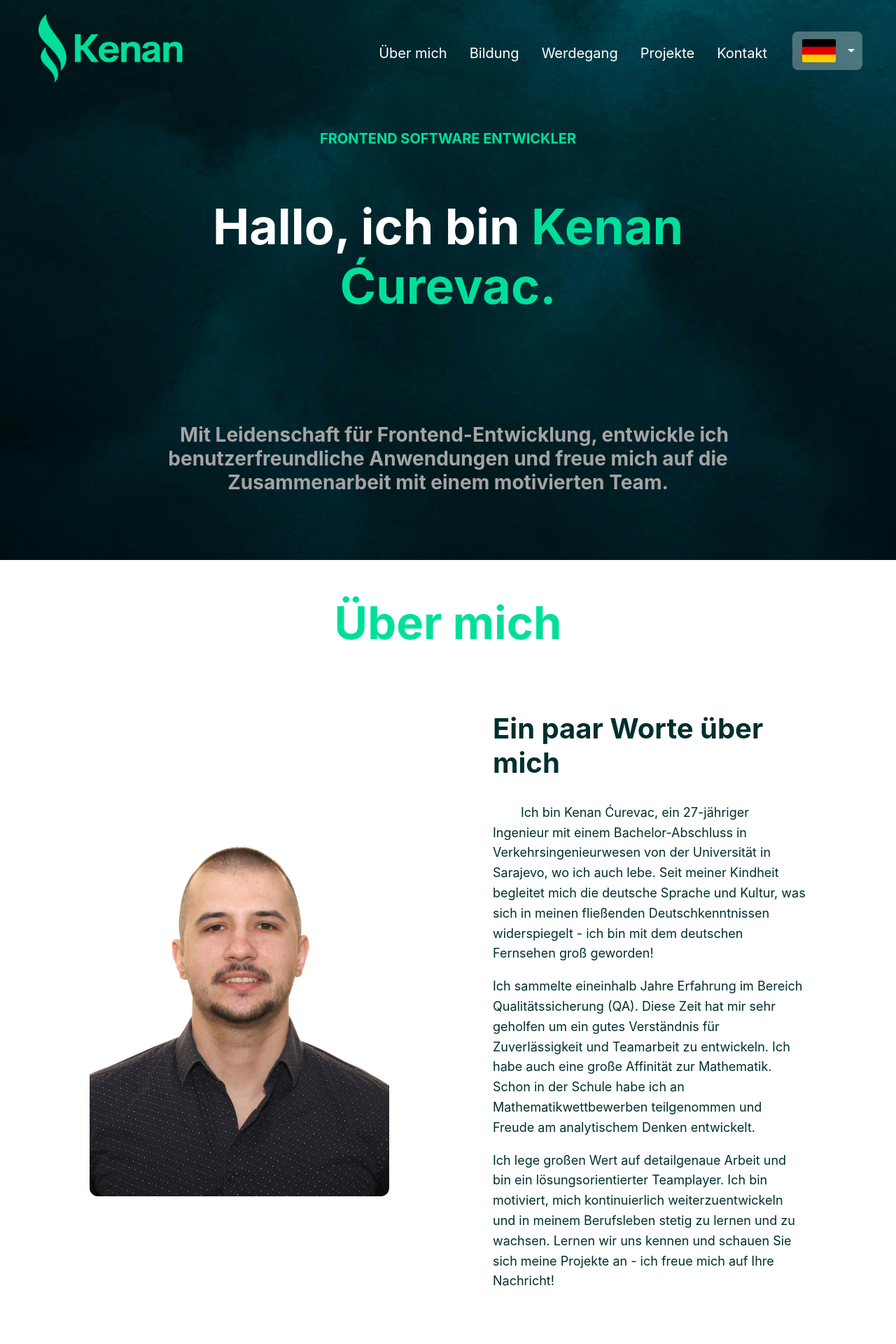
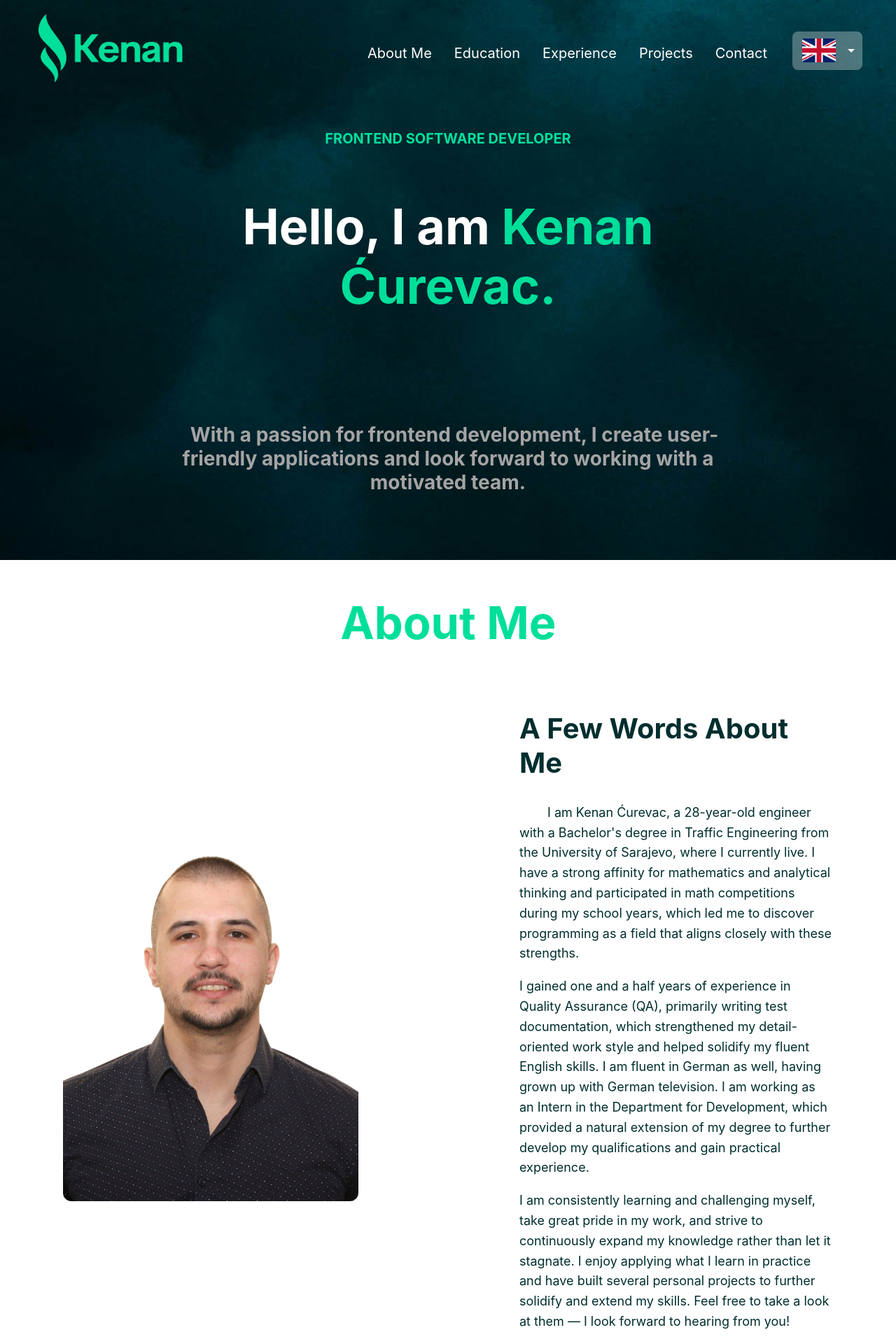
Before and after one commit to KenanCurevac/PortfolioKC, a React (Create React App) app: page / in a window 1280 px wide. Shown: the top 1920 px of the page at 70% size. Built offline with nearby package versions, Linux system fonts and the light colour scheme.

Commit message:
added project and career and some text and css changes

```diff
--- a/src/components/navbar/MobileMenu.css
+++ b/src/components/navbar/MobileMenu.css
@@ -0,0 +1,33 @@
+.MuiDrawer-paper {
+  width: 50vw;
+  max-width: 380px;
+  display: flex;
+  flex-direction: column;
+  justify-content: flex-start;
+  align-items: center;
+  background: linear-gradient(150deg, #00df9a, #016c4a) !important;
+  color: white !important;
+  padding-top: 2vw;
+}
+
+.sidenav-top {
+  display: flex;
+  justify-content: space-between;
+  align-items: center;
+  width: 90%;
+}
+
+.sidenav-logo {
+  filter: brightness(20%);
+  width: min(67%, 200px);
+  aspect-ratio: 2/1;
+}
+
+.sidenav-close-button .MuiSvgIcon-root {
+  font-size: clamp(34px, 10vw, 60px) !important;
+  color: white !important;
+}
+
+.sidenav-close-button .MuiSvgIcon-root:hover {
+  color: #001f1f !important;
+}
--- a/src/components/navbar/MobileMenu.jsx
+++ b/src/components/navbar/MobileMenu.jsx
@@ -1,3 +1,4 @@
+import "./MobileMenu.css";
 import logo from "../../assets/port-logo-org.png";
 import Drawer from "@mui/material/Drawer";
 import Button from "@mui/material/Button";
--- a/src/components/navbar/Navbar.css
+++ b/src/components/navbar/Navbar.css
@@ -13,31 +13,6 @@
   height: auto;
 }
 
-.MuiDrawer-paper {
-  width: 50vw;
-  max-width: 380px;
-  display: flex;
-  flex-direction: column;
-  justify-content: flex-start;
-  align-items: center;
-  background: linear-gradient(150deg, #00df9a, #016c4a) !important;
-  color: white !important;
-  padding-top: 2vw;
-}
-
-.sidenav-top {
-  display: flex;
-  justify-content: space-between;
-  align-items: center;
-  width: 90%;
-}
-
-.sidenav-logo {
-  filter: brightness(20%);
-  width: min(67%, 200px);
-  aspect-ratio: 2/1;
-}
-
 .sidenav-open-button {
   display: none !important;
 }
@@ -51,15 +26,6 @@
   color: #00df9a !important;
 }
 
-.sidenav-close-button .MuiSvgIcon-root {
-  font-size: clamp(34px, 10vw, 60px) !important;
-  color: white !important;
-}
-
-.sidenav-close-button .MuiSvgIcon-root:hover {
-  color: #001f1f !important;
-}
-
 @media (max-width: 1050px) {
   .sidenav-open-button {
     display: block !important;
--- a/src/components/navbar/Navbar.jsx
+++ b/src/components/navbar/Navbar.jsx
@@ -9,7 +9,7 @@ import useMediaQuery from "@mui/material/useMediaQuery";
 import MobileMenu from "./MobileMenu";
 
 export default function Navbar(props) {
-  const [language, setLanguage] = useState("de");
+  const [language, setLanguage] = useState("en");
   const [openMobileMenu, setOpenMobileMenu] = useState(false);
 
   function handleLanguageChange(language) {
@@ -32,6 +32,7 @@ export default function Navbar(props) {
     <Fade direction="down" delay={200} triggerOnce>
       <div className="navbar">
         <img src={logo} className="navbar-logo" />
+
         <NavLinks
           {...props}
           className="navbar-links"
@@ -46,6 +47,7 @@ export default function Navbar(props) {
         >
           <MenuIcon />
         </Button>
+
         <MobileMenu
           {...props}
           openMobileMenu={openMobileMenu}
--- a/src/components/sections/AboutMe.jsx
+++ b/src/components/sections/AboutMe.jsx
@@ -15,12 +15,9 @@ export default forwardRef(function AboutMe(_, ref) {
       </Zoom>
       <div className="section-group direction-reverse">
         <Fade direction="left" delay={800} duration={1400} triggerOnce>
-          <img
-            className="topic-image"
-            src={cvPicture}
-            alt="Photo"
-            style={{ maxHeight: "550px" }}
-          />
+          <div className="topic-image-wrap" style={{ marginBottom: "40px" }}>
+            <img className="topic-image" src={cvPicture} alt="Photo" />
+          </div>
         </Fade>
         <Zoom delay={600} duration={1400} triggerOnce>
           <div className="topic-container">
@@ -37,14 +34,16 @@ export default forwardRef(function AboutMe(_, ref) {
       </div>
       <div className="section-group direction-reverse">
         <Fade direction="left" delay={800} duration={1400} triggerOnce>
-          <img className="topic-image" src={react} alt="React" />{" "}
+          <div className="topic-image-wrap">
+            <img className="topic-image" src={react} alt="React" />
+          </div>
         </Fade>
         <Zoom delay={600} duration={1400} triggerOnce>
           <div className="topic-container">
             <h1 className="topic-title">{t("about.section2.subtitle")}</h1>
             <p className="topic-description" style={{ fontSize: "24px" }}>
-              Javascript, React.js, TypeScript, GitHub, Redux Toolkit, SCSS,
-              MaterialUI
+              Javascript, React.js, Next.js, TypeScript, GitHub, Redux Toolkit,
+              Zustand, SCSS, MaterialUI, shadcn/ui
             </p>
           </div>
         </Zoom>
--- a/src/components/sections/Career.jsx
+++ b/src/components/sections/Career.jsx
@@ -2,6 +2,7 @@ import "./Sections.css";
 import { forwardRef } from "react";
 import bloola from "../../assets/bloola.png";
 import ccc from "../../assets/ccc.jpg";
+import hadzici from "../../assets/hadzici.jpg";
 import { useTranslation } from "react-i18next";
 import { Fade, Zoom } from "react-awesome-reveal";
 
@@ -15,7 +16,7 @@ export default forwardRef(function Career(_, ref) {
       </Zoom>
       <div className="section-group direction-reverse">
         <Fade direction="left" delay={800} duration={1400} triggerOnce>
-          <img className="topic-image" src={bloola} alt="Bloola GmbH" />{" "}
+          <img className="topic-image" src={bloola} alt="Bloola GmbH" />
         </Fade>
         <Zoom delay={600} duration={1400} triggerOnce>
           <div className="topic-container">
@@ -28,7 +29,7 @@ export default forwardRef(function Career(_, ref) {
       </div>
       <div className="section-group direction-reverse">
         <Fade direction="left" delay={800} duration={1400} triggerOnce>
-          <img className="topic-image" src={ccc} alt="CCC Call Center" />{" "}
+          <img className="topic-image" src={ccc} alt="CCC Call Center" />
         </Fade>
         <Zoom delay={600} duration={1400} triggerOnce>
           <div className="topic-container">
@@ -39,6 +40,24 @@ export default forwardRef(function Career(_, ref) {
           </div>{" "}
         </Zoom>
       </div>
+      <div className="section-group direction-reverse">
+        <Fade direction="left" delay={800} duration={1400} triggerOnce>
+          <img
+            className="topic-image"
+            style={{ maxWidth: "400px" }}
+            src={hadzici}
+            alt="Hadzici"
+          />
+        </Fade>
+        <Zoom delay={600} duration={1400} triggerOnce>
+          <div className="topic-container">
+            <h1 className="topic-title">{t("career.section3.subtitle")}</h1>
+            <p className="topic-description">
+              {t("career.section3.paragraph")}
+            </p>
+          </div>{" "}
+        </Zoom>
+      </div>
     </div>
   );
 });
--- a/src/components/sections/Education.jsx
+++ b/src/components/sections/Education.jsx
@@ -25,11 +25,13 @@ export default forwardRef(function Education(_, ref) {
           </div>
         </Zoom>
         <Fade direction="right" delay={800} duration={1400} triggerOnce>
-          <img
-            className="topic-image"
-            src={university}
-            alt="University of Sarajevo"
-          />
+          <div className="topic-image-wrap">
+            <img
+              className="topic-image"
+              src={university}
+              alt="University of Sarajevo"
+            />
+          </div>
         </Fade>
       </div>
       <div className="section-group">
@@ -44,8 +46,8 @@ export default forwardRef(function Education(_, ref) {
           </div>
         </Zoom>
         <Fade direction="right" delay={800} duration={1400} triggerOnce>
-          <div className="square-image-container">
-            <img className="square-image" src={goethe} alt="Goethe-Institut" />
+          <div className="topic-image-wrap">
+            <img className="topic-image" src={goethe} alt="Goethe-Institut" />
           </div>
         </Fade>
       </div>
--- a/src/components/sections/Sections.css
+++ b/src/components/sections/Sections.css
@@ -2,14 +2,14 @@
   background-color: white;
   color: #002e2e;
   width: 100%;
-  padding: 50px 20px;
+  padding: 50px 7vw;
 }
 
 .green-bg {
   background-color: #001f1f;
   color: white;
   width: 100%;
-  padding: 50px 20px;
+  padding: 50px 7vw;
 }
 
 .section-title {
@@ -25,7 +25,7 @@
   max-width: 1240px;
   margin: 60px auto;
   display: flex;
-  justify-content: space-evenly;
+  justify-content: space-between;
   align-items: center;
   gap: 40px;
 }
@@ -50,42 +50,45 @@
   width: 35vw;
 }
 
+.topic-image-wrap {
+  object-fit: contain;
+  height: clamp(280px, 33vw, 460px);
+  width: clamp(280px, 33vw, 460px);
+  display: flex;
+  justify-content: center;
+  align-items: center;
+}
+
 .topic-image {
-  object-fit: contain;
   border-radius: 12px;
-  max-width: 35vw;
-  max-height: 450px;
   width: 100%;
 }
 
-.square-image-container {
-  width: 35vw;
+.button-container {
   display: flex;
-  justify-content: center;
-  align-items: center;
-  max-height: 450px;
-  height: 100%;
-}
-
-.square-image {
-  object-fit: contain;
-  border-radius: 12px;
-  max-height: 450px;
-  height: auto;
-  width: 82%;
+  justify-content: space-evenly;
 }
 
 .project-button {
   background-color: white;
   color: #001f1f;
-  width: min(300px, 75vw);
   border-radius: 8px;
   font-weight: bold;
-  font-size: 20px;
   padding: 14px;
   text-align: center;
   cursor: pointer;
   border: none;
+  margin: 20px auto;
+}
+
+.fullstack-button {
+  width: 30%;
+  font-size: 16px;
+}
+
+.frontend-button {
+  width: 45%;
+  font-size: 20px;
 }
 
 .project-button:hover {
@@ -131,8 +134,13 @@
     width: 75vw;
   }
 
+  .flat-image-wrap {
+    max-height: 200px;
+  }
+
   .topic-image {
     max-width: 65vw;
+    min-width: 320px;
   }
 
   .square-image {
--- a/src/i18n/i18n.js
+++ b/src/i18n/i18n.js
@@ -8,7 +8,7 @@ i18n.use(initReactI18next).init({
     en: { translation: translationEN },
     de: { translation: translationDE },
   },
-  lng: "de",
+  lng: "en",
   fallbackLng: "en",
   interpolation: {
     escapeValue: false,
--- a/src/i18n/locales/de/translation.json
+++ b/src/i18n/locales/de/translation.json
@@ -15,9 +15,9 @@
     "title": "Über mich",
     "section1": {
       "subtitle": "Ein paar Worte über mich",
-      "paragraph1": "Ich bin Kenan Ćurevac, ein 27-jähriger Ingenieur mit einem Bachelor-Abschluss in Verkehrsingenieurwesen von der Universität in Sarajevo, wo ich auch lebe. Seit meiner Kindheit begleitet mich die deutsche Sprache und Kultur, was sich in meinen fließenden Deutschkenntnissen widerspiegelt - ich bin mit dem deutschen Fernsehen groß geworden!",
-      "paragraph2": "Ich sammelte eineinhalb Jahre Erfahrung im Bereich Qualitätssicherung (QA). Diese Zeit hat mir sehr geholfen um ein gutes Verständnis für Zuverlässigkeit und Teamarbeit zu entwickeln. Ich habe auch eine große Affinität zur Mathematik. Schon in der Schule habe ich an Mathematikwettbewerben teilgenommen und Freude am analytischem Denken entwickelt.",
-      "paragraph3": "Ich lege großen Wert auf detailgenaue Arbeit und bin ein lösungsorientierter Teamplayer. Ich bin motiviert, mich kontinuierlich weiterzuentwickeln und in meinem Berufsleben stetig zu lernen und zu wachsen. Lernen wir uns kennen und schauen Sie sich meine Projekte an - ich freue mich auf Ihre Nachricht!"
+      "paragraph1": "Ich bin Kenan Ćurevac, 28 Jahre alt, Ingenieur mit einem Bachelorabschluss in Verkehrsingenieurwesen von der Universität Sarajevo, wo ich derzeit lebe. Ich habe eine starke Affinität zu Mathematik und analytischem Denken und habe während meiner Schulzeit an Mathematikwettbewerben teilgenommen, was dazu führte, dass ich das Programmieren entdeckte – ein Bereich, der meinen Stärken sehr entspricht.",
+      "paragraph2": "Ich habe anderthalb Jahre Erfahrung im Bereich Quality Assurance (QA) gesammelt, hauptsächlich im Verfassen von Testdokumentationen, was meinen detailorientierten Arbeitsstil gestärkt und meine fließenden Englischkenntnisse gefestigt hat. Ich spreche auch fließend Deutsch, da ich mit deutschem Fernsehen aufgewachsen bin. Derzeit arbeite ich als Praktikant in der Abteilung für Entwicklung, was eine natürliche Erweiterung meines Studiums darstellte, um meine Qualifikationen weiter auszubauen und praktische Erfahrung zu sammeln.",
+      "paragraph3": "Ich lerne kontinuierlich dazu, stelle mich neuen Herausforderungen, lege großen Wert auf meine Arbeit und bemühe mich, mein Wissen stets zu erweitern und nicht stagnieren zu lassen. Ich setze mein Wissen gerne in die Praxis um und habe mehrere persönliche Projekte realisiert, um meine Fähigkeiten weiter zu festigen und auszubauen. Schauen Sie sich gerne meine Projekte an – ich freue mich darauf, von Ihnen zu hören!"
     },
     "section2": { "subtitle": "Frontend-Kenntnisse" }
   },
@@ -41,20 +41,32 @@
     "section2": {
       "subtitle": "Tätigkeit als Call Agent",
       "paragraph": "Als Call Agent in einem Call Center konnte ich meine Fähigkeiten im Bereich Kommunikation, Empathie und Verkauf deutlich ausbauen. Dabei war ich für die Betreuung und Beratung deutscher Kunden sowie für den Abschluss von Strom-, Gas-, Internet- und Telefonverträgen zuständig."
+    },
+    "section3": {
+      "subtitle": "Praktikant in der Gemeinde Hadžići",
+      "paragraph": "Als Praktikant bei der Gemeinde Hadžići unterstützte ich die Abteilung für Entwicklungs- und Wohnungs-/Kommunalangelegenheiten bei Büroaufgaben, wie Dokumentenbearbeitung, Korrespondenz und administrativer Organisation. Dabei arbeitete ich mit Microsoft Word und Excel zur Erstellung und Verwaltung von Dokumenten und Tabellen."
     }
   },
   "projects": {
     "title": "Projekte",
     "section1": {
-      "paragraph1": "Quiz-App ist eine interaktive Quiz-Anwendung, die aus 10 Fragen mit jeweils vier Antwortmöglichkeiten besteht. Nach Beantwortung aller Fragen erhält der Nutzer eine Auswertung seiner Antworten.",
-      "paragraph2": "Technologien: React, TypeScript, Redux Toolkit, Material UI, The Trivia API"
+      "paragraph1": "Quiz App ist eine interaktive Quizanwendung, die aus 10 Fragen mit jeweils vier Antwortmöglichkeiten besteht.",
+      "paragraph2": "Nach Abschluss des Quiz erhalten die Nutzer eine Auswertung ihrer Antworten und direktes Feedback zu ihrer Leistung.",
+      "paragraph3": "Technologien: React, TypeScript, Redux Toolkit, Material UI, The Trivia API"
     },
     "section2": {
-      "paragraph1": "Film Atlas ist eine umfassende Filmdatenbank, die es Nutzern ermöglicht, nach Filmen, Fernsehserien und Personen, die in der Film- und Fernsehbranche tätig sind, zu suchen und Informationen über diese zu erhalten.",
-      "paragraph2": "Die Datenbank listet nicht nur aktuelle Kinofilme und beliebte Serien auf, sondern bietet auch einen Ausblick auf kommende Filme (mit Trailern) und Serien sowie eine Übersicht der aktuell im TV laufenden Serien. Abgerundet wird das Angebot durch Top-Listen der am besten bewerteten Produktionen.",
+      "paragraph1": "Film Atlas ist eine Plattform zur Filmentdeckung, die es Nutzern ermöglicht, nach Filmen, Serien und Personen der Filmindustrie zu suchen und detaillierte Informationen zu jedem Eintrag abzurufen.",
+      "paragraph2": "Die Anwendung bietet aktuelle Kinofilme, beliebte und bestbewertete Inhalte, kommende Filme mit Trailern sowie eine Übersicht über aktuell laufende Serien.",
       "paragraph3": "Technologien: React, TypeScript, SCSS, Material UI, The Movie Database API"
     },
-    "button": "Zum Projekt"
+    "section3": {
+      "paragraph1": "Pin the Place ist ein Full-Stack, interaktives Geografie-Quizspiel, bei dem Nutzer zehn zeitlich begrenzte Fragen beantworten und die gesuchten Orte auf einer Weltkarte markieren.",
+      "paragraph2": "Jede Runde ist auf 15 Sekunden begrenzt, und die Spieler erhalten bis zu 5 Punkte basierend auf der Genauigkeit ihrer Markierung. Nach Abschluss des Quiz erhalten die Nutzer eine detaillierte Auswertung mit Distanzen, Punkten sowie einer Übersichtskarte mit allen richtigen Antworten.",
+      "paragraph3": "Frontend: Next.js, TypeScript, Zustand, TanStack Query, shadcn/ui, Leaflet",
+      "paragraph4": "Backend: Express.js, Prisma ORM, PostgreSQL, Zod"
+    },
+    "button1": "Zum Projekt",
+    "button2": "Code ansehen"
   },
   "contact": {
     "title": "Kontakt",
--- a/src/i18n/locales/en/translation.json
+++ b/src/i18n/locales/en/translation.json
@@ -15,9 +15,9 @@
     "title": "About Me",
     "section1": {
       "subtitle": "A Few Words About Me",
-      "paragraph1": "I am Kenan Ćurevac, a 27-year-old engineer with a Bachelor's degree in Traffic Engineering from the University of Sarajevo, where I also live. The German language and culture have been part of my life since childhood, which is reflected in my fluent German skills - I grew up watching German television!",
-      "paragraph2": "I gained one and a half years of experience in the field of quality assurance (QA). This time helped me develop a strong understanding of reliability and teamwork. I also have a strong affinity for mathematics. Even in school, I took part in math competitions and discovered my enjoyment of analytical thinking.",
-      "paragraph3": "I place great importance on detail-oriented work and consider myself a solution-oriented team player. I am motivated to continuously develop myself and to keep learning and growing throughout my professional life. Let's get to know each other - feel free to take a look at my projects. I look forward to hearing from you!"
+      "paragraph1": "I am Kenan Ćurevac, a 28-year-old engineer with a Bachelor's degree in Traffic Engineering from the University of Sarajevo, where I currently live. I have a strong affinity for mathematics and analytical thinking and participated in math competitions during my school years, which led me to discover programming as a field that aligns closely with these strengths.",
+      "paragraph2": "I gained one and a half years of experience in Quality Assurance (QA), primarily writing test documentation, which strengthened my detail-oriented work style and helped solidify my fluent English skills. I am fluent in German as well, having grown up with German television. I am working as an Intern in the Department for Development, which provided a natural extension of my degree to further develop my qualifications and gain practical experience.",
+      "paragraph3": "I am consistently learning and challenging myself, take great pride in my work, and strive to continuously expand my knowledge rather than let it stagnate. I enjoy applying what I learn in practice and have built several personal projects to further solidify and extend my skills. Feel free to take a look at them — I look forward to hearing from you!"
     },
     "section2": { "subtitle": "Frontend Skills" }
   },
@@ -41,20 +41,32 @@
     "section2": {
       "subtitle": "Position as a Call Agent",
       "paragraph": "As a Call Agent in a call center, I was able to significantly develop my skills in communication, empathy, and sales. I was responsible for supporting and advising German customers as well as closing contracts for electricity, gas, internet, and telephone services."
+    },
+    "section3": {
+      "subtitle": "Intern in the Municipality of Hadžići",
+      "paragraph": "As an intern at the Municipality of Hadžići, I supported the Department for Development and Housing-Communal Affairs with office tasks such as document processing, correspondence, and administrative organization. I also worked with Microsoft Word and Excel to create and manage documents and spreadsheets."
     }
   },
   "projects": {
     "title": "Projects",
     "section1": {
-      "paragraph1": "Quiz App is an interactive quiz application consisting of 10 questions, each with four answer options. After answering all the questions, the user receives an evaluation of their responses.",
-      "paragraph2": "Technologies: React, TypeScript, Redux Toolkit, Material UI, The Trivia API"
+      "paragraph1": "Quiz App is an interactive quiz application consisting of 10 questions with four answer options each.",
+      "paragraph2": "After completing the quiz, users receive an evaluation of their answers, providing immediate feedback on their performance.",
+      "paragraph3": "Technologies: React, TypeScript, Redux Toolkit, Material UI, The Trivia API"
     },
     "section2": {
-      "paragraph1": "Film Atlas is a comprehensive film database that allows users to search for movies, TV series, and people working in the film and television industry, and to access detailed information about them.",
-      "paragraph2": "The database not only lists current theatrical releases and popular series, but also provides a preview of upcoming movies (with trailers) and shows, as well as an overview of TV series currently airing. The offering is rounded out by top lists of the highest-rated productions.",
-      "paragraph3": "Technologien: React, TypeScript, SCSS, Material UI, The Movie Database API"
+      "paragraph1": "Film Atlas is a film discovery platform that allows users to search for movies, TV series, and people in the film industry, with access to detailed information for each entry.",
+      "paragraph2": "It features current theatrical releases, popular and top-rated content, upcoming movies with trailers, and an overview of currently airing TV series.",
+      "paragraph3": "Technologies: React, TypeScript, SCSS, Material UI, The Movie Database API"
     },
-    "button": "Open Project"
+    "section3": {
+      "paragraph1": "Pin the Place is a full-stack interactive geography quiz game where users answer ten timed questions and pinpoint locations on a world map.",
+      "paragraph2": "Each round is limited to 15 seconds, and players earn up to 5 points based on the accuracy of their guess. After the quiz, users receive a detailed results view with distances, points and a summary map displaying all correct answers.",
+      "paragraph3": "Frontend: Next.js, TypeScript, Zustand, TanStack Query, shadcn/ui, Leaflet",
+      "paragraph4": "Backend: Express.js, Prisma ORM, PostgreSQL, Zod"
+    },
+    "button1": "Open Project",
+    "button2": "View Code"
   },
   "contact": {
     "title": "Contact",
```
Also changed, not shown: src/components/sections/Projects.jsx (+90 -10 lines), src/assets/hadzici.jpg (added), src/assets/pin-the-place.png (added).
